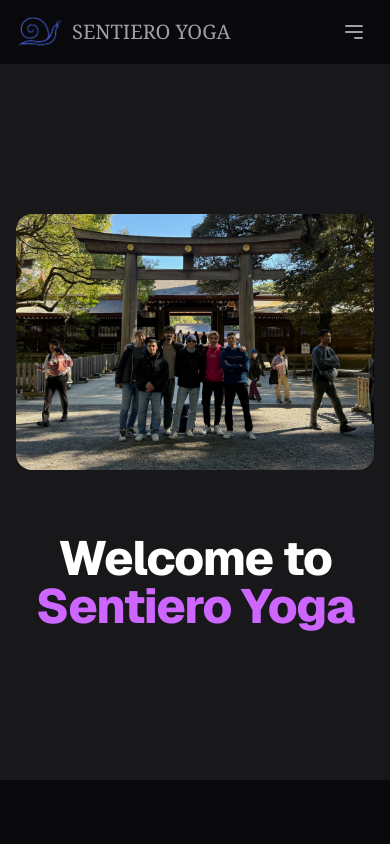
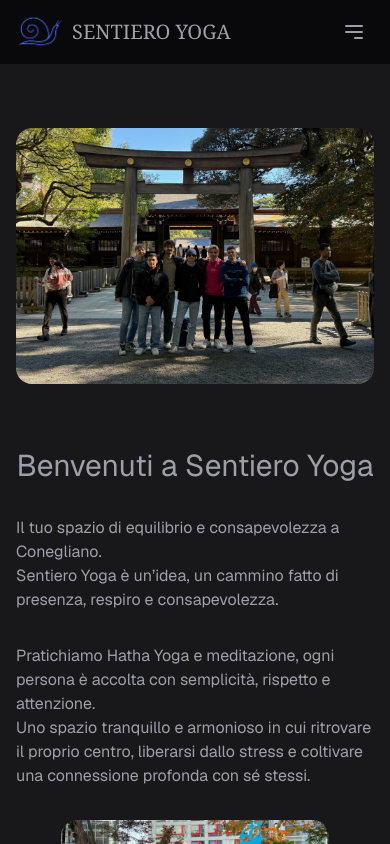
Before and after one commit to GiulioCallegarin/styoga, a Next.js app: page / in a window 390 px wide. Built offline with nearby package versions, Linux system fonts and the light colour scheme.

Commit message:
initiated home page

```diff
--- a/src/app/layout.tsx
+++ b/src/app/layout.tsx
@@ -25,7 +25,7 @@ export default function RootLayout({
         <div className="flex flex-col h-screen w-screen">
           <NavBar />
           <div className="flex flex-grow flex-row max-w-full max-h-full overflow-auto justify-center">
-            <div className="w-full flex flex-col items-center flex-grow">
+            <div className="w-full flex flex-col items-center h-full">
               <div className="max-w-7xl min-w-3/5 px-4 sm:px-6 lg:px-8 mt-8 flex-grow">
                 {children}
               </div>
--- a/src/app/page.tsx
+++ b/src/app/page.tsx
@@ -1,8 +1,29 @@
 import Image from "next/image";
+import { promises as fs } from 'fs';
+import { shuffle } from "~/util";
 
-export default function HomePage() {
+export default async function HomePage() {
+  const file = await fs.readFile(`${process.cwd()}/public/dynamic/content/home.json`, "utf8");
+  const images = await fs.readdir(`${process.cwd()}/public/dynamic/images/gallery`);
+  shuffle(images);
+  // eslint-disable-next-line @typescript-eslint/no-unsafe-assignment
+  const data: {
+    title1: string;
+    subtitle1: string;
+    subtitle2: string;
+    title2: string;
+    tiles: {
+      title: string;
+      description: string;
+      image: string;
+    }[];
+    footing1: string;
+    footing2: string;
+  } = JSON.parse(file);
+
   return (
-    <div className="flex flex-col w-full h-full items-center justify-center">
+    <div className="flex flex-col gap-8 items-center">
+      <section id="home"/>
       <Image
         src="/dynamic/images/home/landing.jpg"
         alt="Placeholder"
@@ -11,9 +32,22 @@ export default function HomePage() {
         width={800}
         height={256}
       />
-      <h1 className="mt-16 text-5xl font-extrabold tracking-tight text-white sm:text-[5rem] text-center">
-        Welcome to <span className="text-[hsl(280,100%,70%)]">Sentiero Yoga</span>
-      </h1>
-    </div>
+
+      <h1 className="text-3xl mt-8">{data.title1}</h1>
+      <div className="flex flex-col md:flex-row gap-8 items-center">
+        <div className="flex flex-col gap-8">
+          <h3>{data.subtitle1}</h3>
+          <h3>{data.subtitle2}</h3>
+        </div>
+        <Image
+          src="/dynamic/images/home/intro.jpg"
+          alt="Placeholder"
+          className="rounded-2xl w-3/4 md:w-1/2"
+          style={{ objectFit: "cover" }}
+          width={800}
+          height={256}
+        />
+      </div>
+    </div >
   );
 }
--- /dev/null
+++ b/src/util.ts
@@ -0,0 +1,17 @@
+// eslint-disable-next-line @typescript-eslint/no-explicit-any
+export function shuffle(array: any[]) {
+  let currentIndex = array.length;
+
+  // While there remain elements to shuffle...
+  while (currentIndex != 0) {
+
+    // Pick a remaining element...
+    const randomIndex: number = Math.floor(Math.random() * currentIndex);
+    currentIndex--;
+
+    // And swap it with the current element.
+    // eslint-disable-next-line @typescript-eslint/no-unsafe-assignment
+    [array[currentIndex], array[randomIndex]] = [
+      array[randomIndex], array[currentIndex]];
+  }
+}
```
